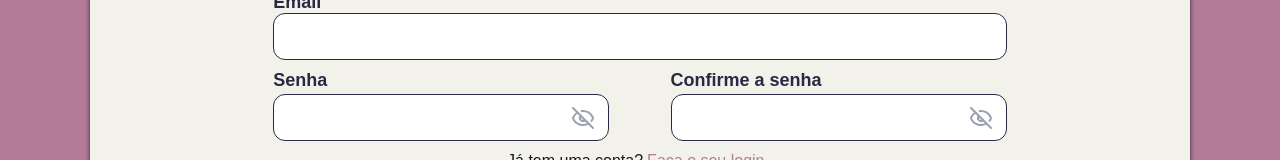
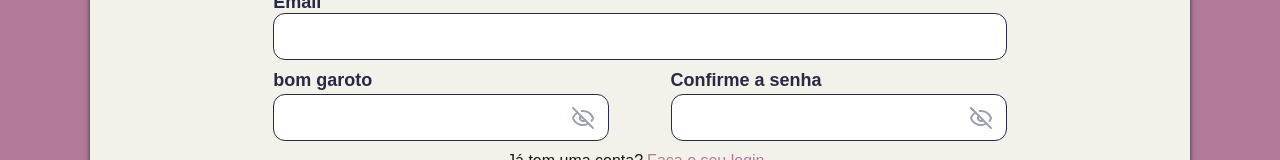
Before and after one commit to Conpec-Projetos/prj-fundacao-csn, a Next.js app: page /signin in a window 1280 px wide. Shown: the part 347-507 px from the top of the page. Built offline with nearby package versions, Linux system fonts and the light colour scheme.

Commit message:
alguma alteracao

```diff
--- a/src/app/(pages)/signin/page.tsx
+++ b/src/app/(pages)/signin/page.tsx
@@ -125,7 +125,7 @@ export default function Signin(){
                             <label className="
                                 h-1/6
                                 text-lg text-blue-fcsn font-bold"
-                            >Senha</label>
+                            >bom garoto</label>
 
                             <div className="
                                 w-full
```
